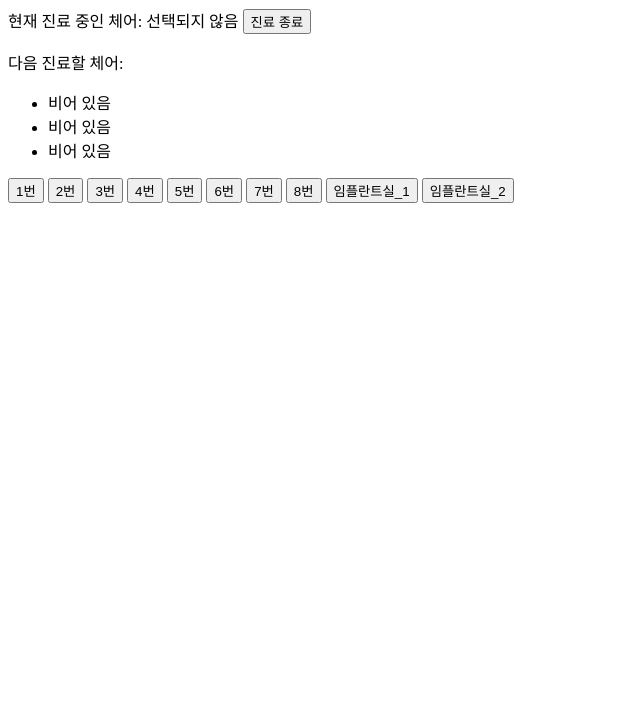
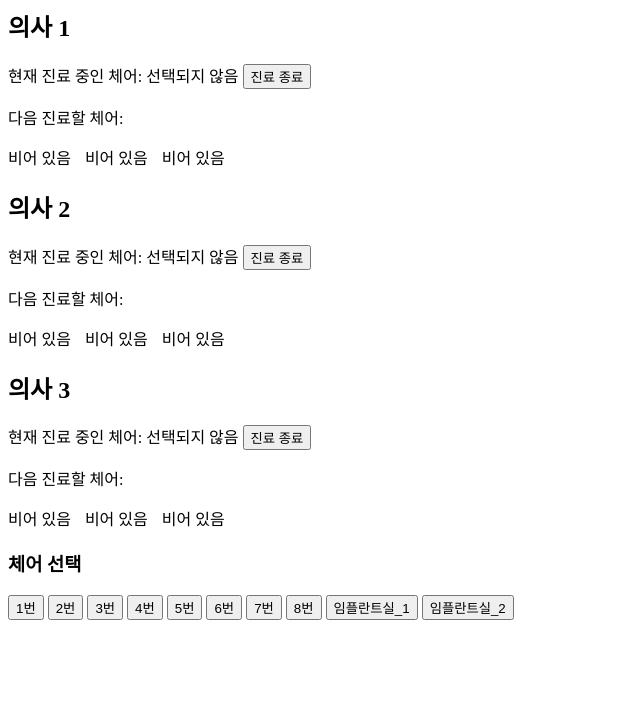
Before and after one commit to kimyungsoo/Doctor_sequence_3, a website: page popup.html in a window 1280 px wide. Shown: the part 81-800 px from the top of the page, without its empty margins (0-640 px from the left). Drawn offline with Linux system fonts and the light colour scheme.

Commit message:
Update popup.html

```diff
--- a/popup.html
+++ b/popup.html
@@ -4,21 +4,64 @@
   <meta charset="UTF-8">
   <meta name="viewport" content="width=device-width, initial-scale=1.0">
   <title>진료 체어 관리</title>
+  <style>
+    /* 한 줄로 표시하기 위한 스타일 */
+    .nextChairsList {
+      display: inline;
+      list-style: none;
+      padding: 0;
+      margin: 0;
+    }
+    .nextChairsList li {
+      display: inline;
+      margin-right: 10px;
+    }
+  </style>
 </head>
 <body>
-  <h1>김원장님 진료 체어</h1>
+  <h1>진료 체어 관리 시스템</h1>
 
-  <p>현재 진료 중인 체어: <span id="currentChair">선택되지 않음</span>
-    <button onclick="endCurrentChair()">진료 종료</button>
-  </p>
+  <!-- 의사 1 -->
+  <div>
+    <h2>의사 1</h2>
+    <p>현재 진료 중인 체어: <span id="currentChair1">선택되지 않음</span>
+      <button onclick="endCurrentChair('doctor1')">진료 종료</button>
+    </p>
+    <p>다음 진료할 체어: <ul id="nextChairsList1" class="nextChairsList">
+      <li id="nextChair1_1">비어 있음</li>
+      <li id="nextChair1_2">비어 있음</li>
+      <li id="nextChair1_3">비어 있음</li>
+    </ul></p>
+  </div>
 
-  <p>다음 진료할 체어:</p>
-  <ul>
-    <li id="nextChair1">비어 있음</li>
-    <li id="nextChair2">비어 있음</li>
-    <li id="nextChair3">비어 있음</li>
-  </ul>
+  <!-- 의사 2 -->
+  <div>
+    <h2>의사 2</h2>
+    <p>현재 진료 중인 체어: <span id="currentChair2">선택되지 않음</span>
+      <button onclick="endCurrentChair('doctor2')">진료 종료</button>
+    </p>
+    <p>다음 진료할 체어: <ul id="nextChairsList2" class="nextChairsList">
+      <li id="nextChair2_1">비어 있음</li>
+      <li id="nextChair2_2">비어 있음</li>
+      <li id="nextChair2_3">비어 있음</li>
+    </ul></p>
+  </div>
 
+  <!-- 의사 3 -->
+  <div>
+    <h2>의사 3</h2>
+    <p>현재 진료 중인 체어: <span id="currentChair3">선택되지 않음</span>
+      <button onclick="endCurrentChair('doctor3')">진료 종료</button>
+    </p>
+    <p>다음 진료할 체어: <ul id="nextChairsList3" class="nextChairsList">
+      <li id="nextChair3_1">비어 있음</li>
+      <li id="nextChair3_2">비어 있음</li>
+      <li id="nextChair3_3">비어 있음</li>
+    </ul></p>
+  </div>
+
+  <!-- 체어 선택 버튼 -->
+  <h3>체어 선택</h3>
   <button onclick="selectChair('1번')">1번</button>
   <button onclick="selectChair('2번')">2번</button>
   <button onclick="selectChair('3번')">3번</button>
@@ -32,30 +75,38 @@
 
   <script>
     const ws = new WebSocket('wss://doctor-sequence.onrender.com');
-    const currentChairElement = document.getElementById('currentChair');
-    const nextChairsElements = [
-      document.getElementById('nextChair1'),
-      document.getElementById('nextChair2'),
-      document.getElementById('nextChair3'),
-    ];
 
-    // 서버에서 현재 상태를 받아 화면 업데이트
+    let selectedDoctor = 'doctor1'; // 기본 선택된 의사
+
+    // 서버에서 상태 업데이트 수신
     ws.onmessage = (event) => {
       const data = JSON.parse(event.data);
-      currentChairElement.textContent = data.currentChair;
-      nextChairsElements.forEach((element, index) => {
-        element.textContent = data.nextChairs[index];
+      const doctors = data.doctors;
+
+      // 각 의사의 상태를 업데이트
+      Object.keys(doctors).forEach((doctor, index) => {
+        const currentChairElement = document.getElementById(`currentChair${index + 1}`);
+        const nextChairsElements = [
+          document.getElementById(`nextChair${index + 1}_1`),
+          document.getElementById(`nextChair${index + 1}_2`),
+          document.getElementById(`nextChair${index + 1}_3`)
+        ];
+
+        currentChairElement.textContent = doctors[doctor].currentChair;
+        nextChairsElements.forEach((element, i) => {
+          element.textContent = doctors[doctor].nextChairs[i];
+        });
       });
     };
 
-    // 체어 선택 시 서버에 선택 요청 전송
+    // 의사별 체어 선택 요청
     function selectChair(chairName) {
-      ws.send(JSON.stringify({ action: 'selectChair', chair: chairName }));
+      ws.send(JSON.stringify({ doctor: selectedDoctor, action: 'selectChair', chair: chairName }));
     }
 
-    // 진료 종료 시 서버에 종료 요청 전송
-    function endCurrentChair() {
-      ws.send(JSON.stringify({ action: 'endCurrentChair' }));
+    // 의사별 진료 종료 요청
+    function endCurrentChair(doctor) {
+      ws.send(JSON.stringify({ doctor, action: 'endCurrentChair' }));
     }
   </script>
 </body>
```
